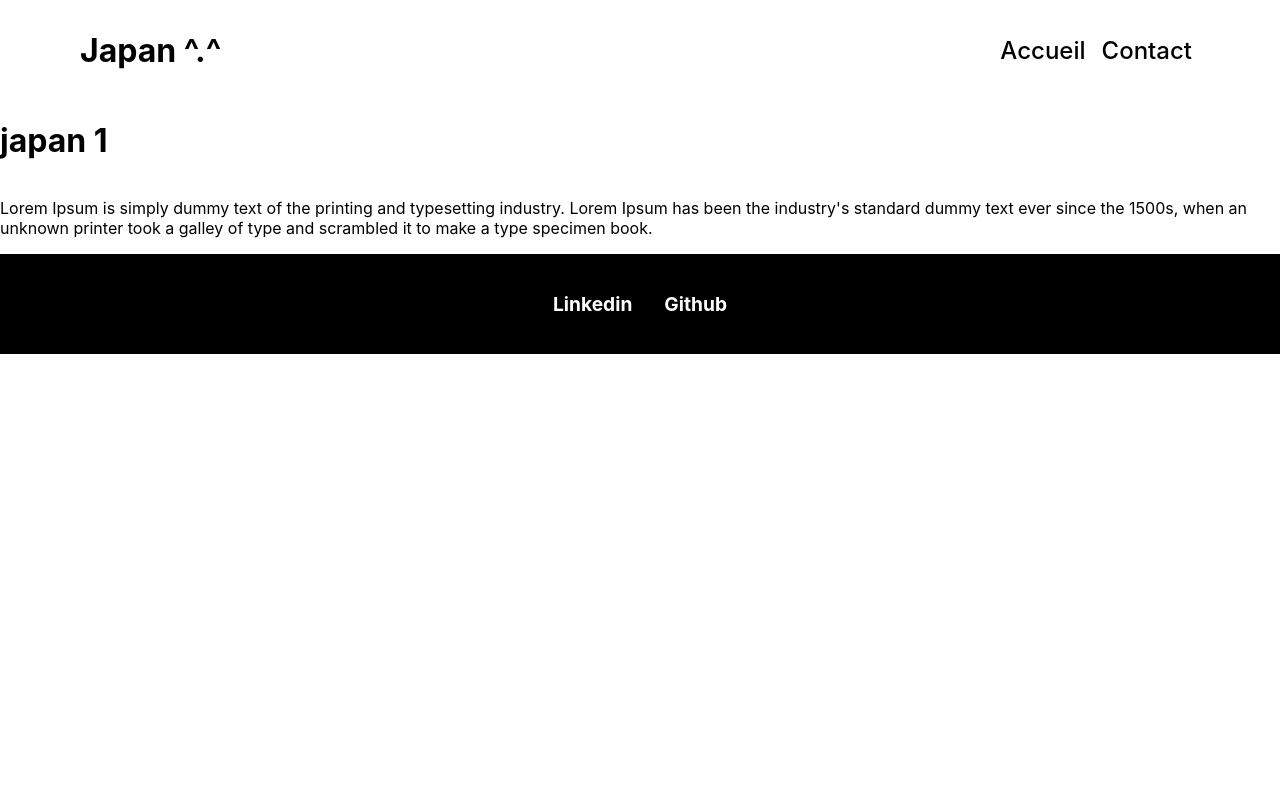
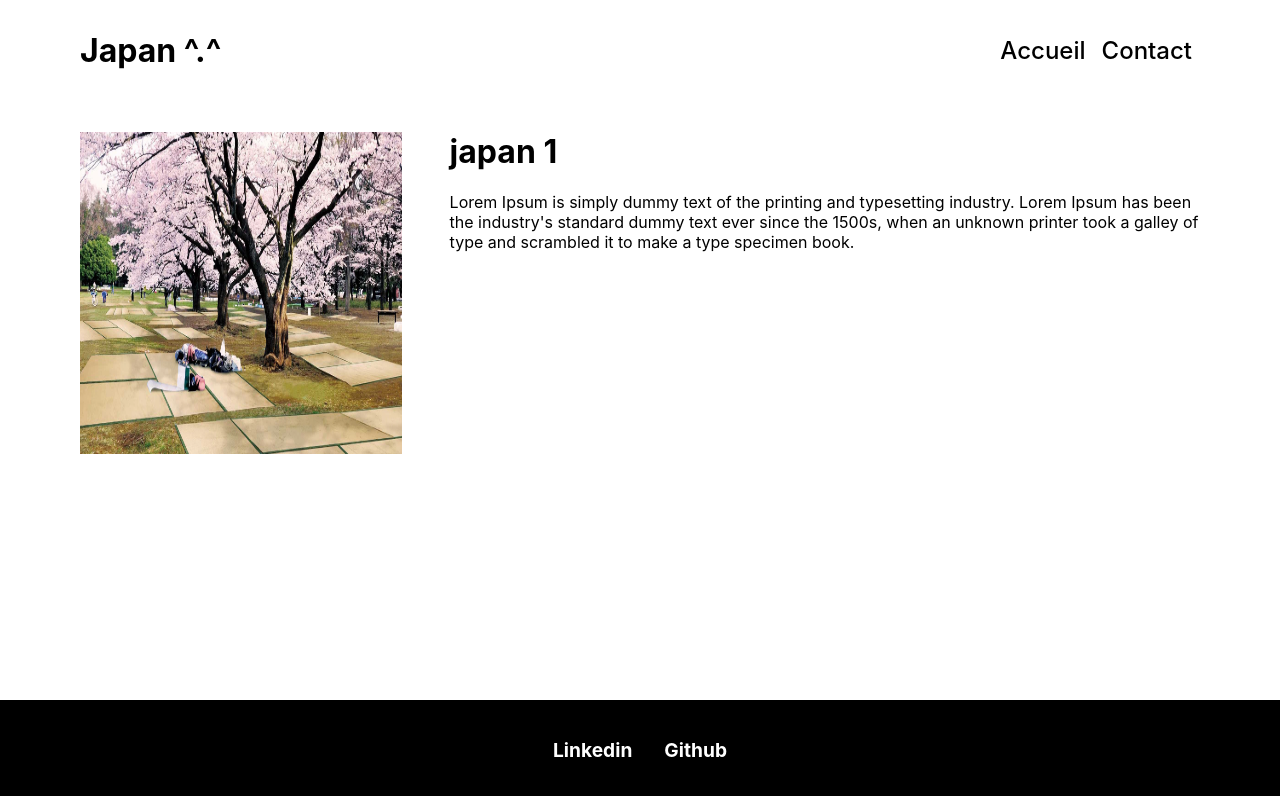
Before and after one commit to MakesCode/NextJS-Japan-Blog, a Next.js app: page /blog/1 in a window 1280 px wide. Shown: the top 796 px of the page. Built offline with nearby package versions, Linux system fonts and the light colour scheme.

Commit message:
add cdd article and blur img

```diff
--- a/pages/blog/[slug].js
+++ b/pages/blog/[slug].js
@@ -1,9 +1,19 @@
+import Image from "next/image"
+import style from '../../styles/Article.module.css'
+
+
 export default function Article({ post }) {
   return (
-    <>
-      <h1>{post.titre}</h1>
-      <p>{post.description}</p>
-    </>
+    <main className={style.main}>
+      <div className={style.image} >
+        <Image src={post.image} layout='responsive' width={'700px'} height={'700px'} placeholder="blur" blurDataURL={post.image} />
+      </div>
+      <div className={style.content} >
+        <h1>{post.titre}</h1>
+        <p>{post.description}</p>
+      </div>
+
+    </main>
   )
 }
 
--- a/pages/index.js
+++ b/pages/index.js
@@ -14,7 +14,7 @@ export default function Home({ posts }) {
         {
           posts.blogListe.map(post => (
             <div key={post.id} className={style.item}>
-              <Image src={post.image} layout='responsive' width={'500px'} height={'500px'} />
+              <Image src={post.image} layout='responsive' width={'500px'} height={'500px'} placeholder="blur" blurDataURL={post.image} />
               <h1 className={style.titre_item}>{post.titre}</h1>
               <p>{post.description.slice(0, 150)}...</p>
               <Link href={`blog/${post.id}`}>
--- /dev/null
+++ b/styles/Article.module.css
@@ -0,0 +1,24 @@
+.main {
+  margin-top: 2rem;
+}
+.image {
+}
+.content {
+  margin-bottom: 2rem;
+}
+@media (min-width: 700px) {
+  .main {
+    display: flex;
+  }
+  .image {
+    width: 30%;
+  }
+  .content {
+    margin-bottom: 2rem;
+    margin: 0 0 2rem 3rem;
+    width: 70%;
+  }
+  .content h1 {
+    margin-top: 0;
+  }
+}
```
